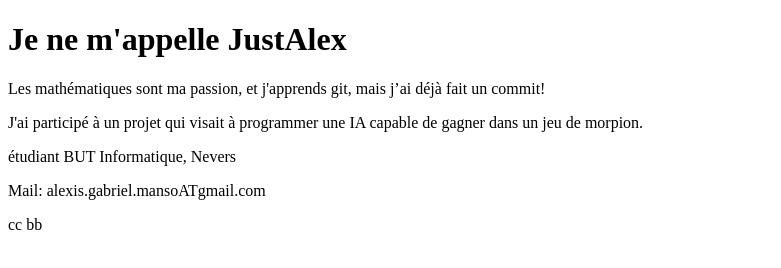
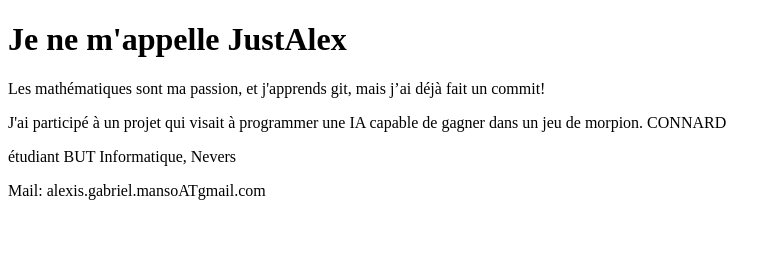
Before and after one commit to JustAlex14/JustAlex14.github.io, a plain HTML site: page index.html in a window 1280 px wide. Shown: the whole page, without its empty margins (0-781 px from the left). Drawn offline with Linux system fonts and the light colour scheme.

Commit message:
Update index.html

```diff
--- a/index.html
+++ b/index.html
@@ -4,9 +4,8 @@
 <h1>Je ne m'appelle JustAlex</h1>
 <p>Les mathématiques sont ma passion, et j'apprends git, mais j’ai déjà fait un commit!</p>
 <p>J'ai participé à un projet qui visait à programmer une IA capable
-de gagner dans un jeu de morpion.</p>
+de gagner dans un jeu de morpion. CONNARD</p>
 <p>étudiant BUT Informatique, Nevers</p>
 <p>Mail: alexis.gabriel.mansoATgmail.com</p>
-<p>cc bb</p>
 </body>
 </html>
```
